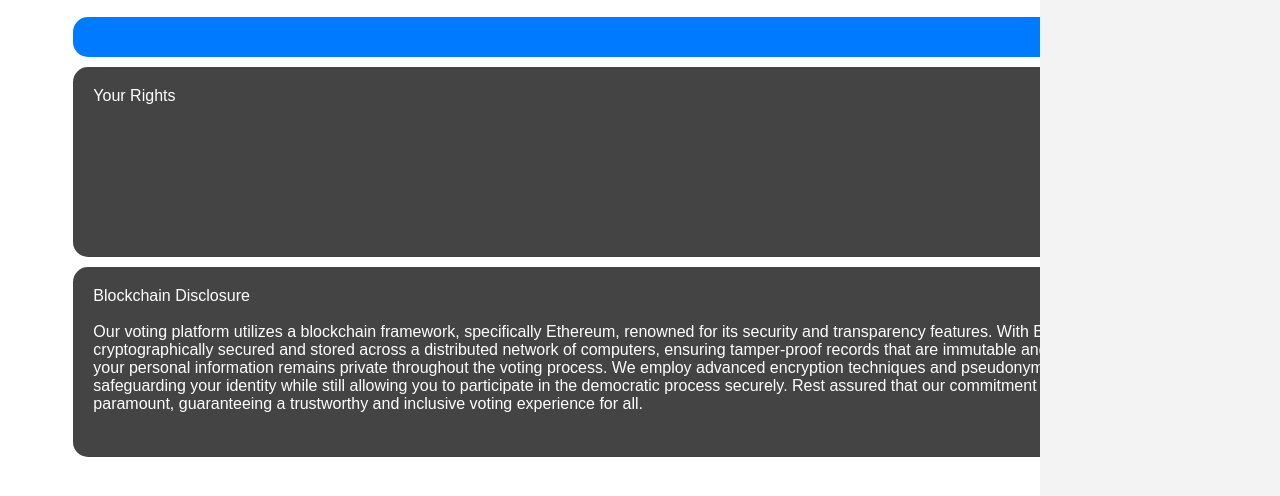
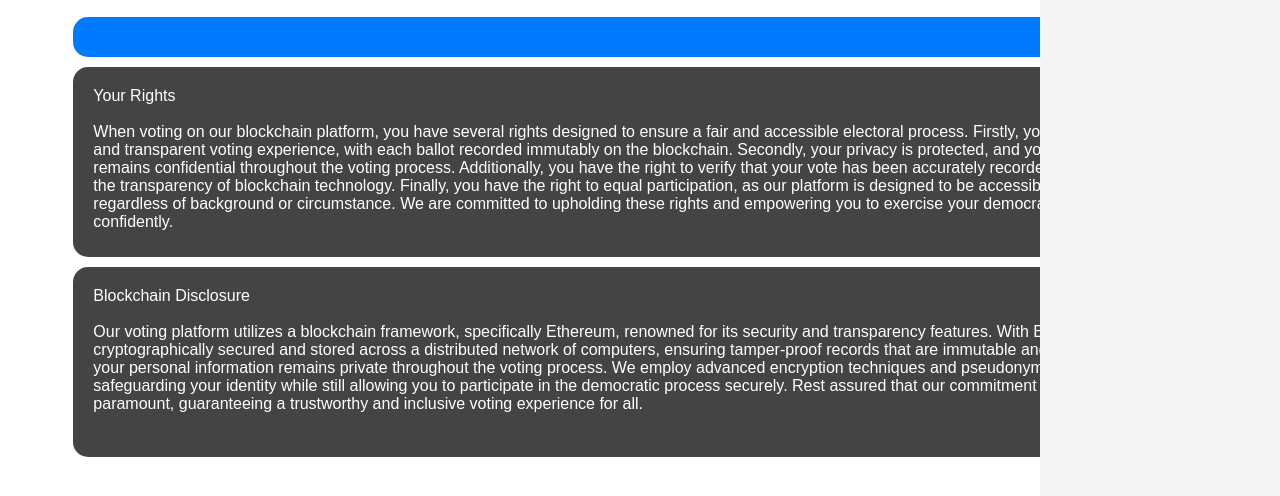
Before and after one commit to sirhChrisE/Blockchain-Project--Team, a plain HTML site: page VOTING_PAGE/VotingWebsitePOC.html in a window 1280 px wide. Shown: the part 136-632 px from the top of the page. Drawn offline with Linux system fonts and the light colour scheme.

Commit message:
Your Rights Information Inclusion
I have added the information regarding the rights of the user.

```diff
--- a/VOTING_PAGE/VotingWebsitePOC.html
+++ b/VOTING_PAGE/VotingWebsitePOC.html
@@ -14,7 +14,16 @@
     <button class="button">Learn More!</button>
     <!-- This will link to live voting results per our smart contract -->
     <div class="info-box"></div>
-    <div class="rights-box">Your Rights</div>
+    <div class="rights-box">Your Rights
+        <br>
+        <br>
+        When voting on our blockchain platform, you have several rights designed to ensure a fair and accessible electoral process.
+        Firstly, you have the right to a secure and transparent voting experience, with each ballot recorded immutably on the blockchain.
+        Secondly, your privacy is protected, and your personal information remains confidential throughout the voting process.
+        Additionally, you have the right to verify that your vote has been accurately recorded and counted, thanks to the transparency of blockchain technology.
+        Finally, you have the right to equal participation, as our platform is designed to be accessible to all eligible voters, regardless of background or
+        circumstance. We are committed to upholding these rights and empowering you to exercise your democratic voice securely and confidently.
+    </div>
     <div class="disclosure-box">
         Blockchain Disclosure
         <br>
```
